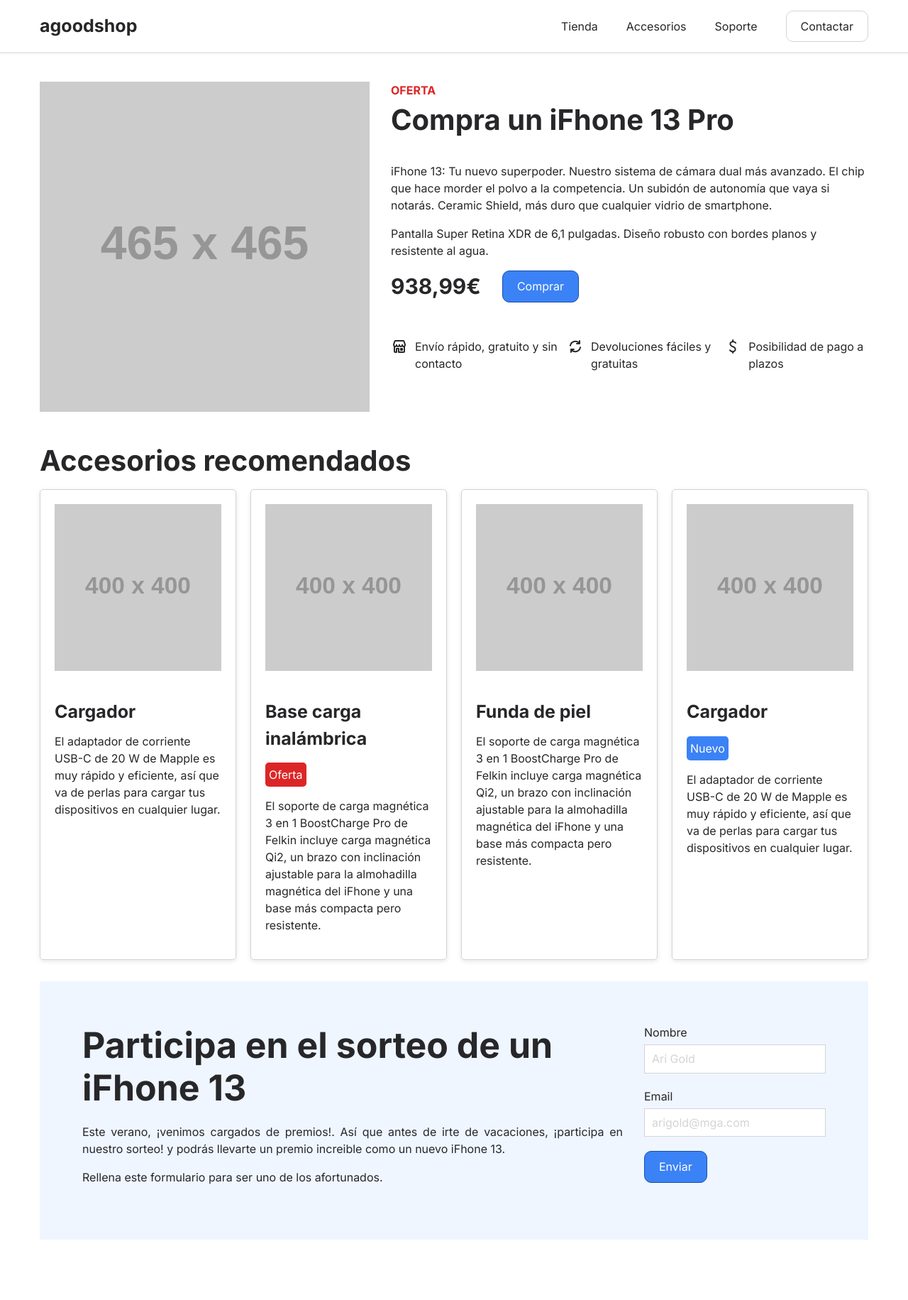
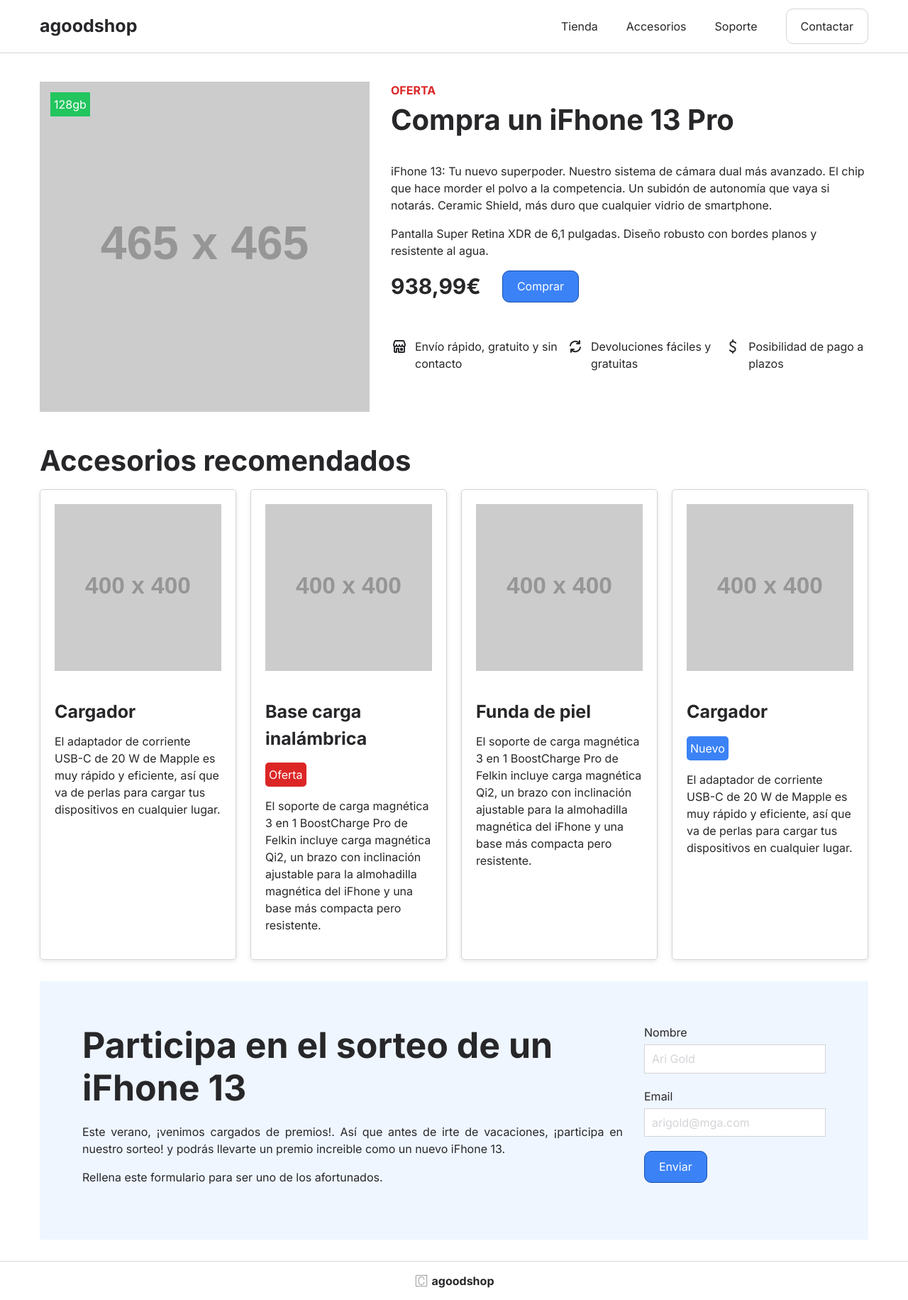
Before and after one commit to DaNiMarTmArq/agoodshop, a website built with Vite: page index.html in a window 1280 px wide. Shown: the whole page at 71% size. Before the commit the page ends 1776 px from the top, so only its background shows below. Built offline with nearby package versions, Linux system fonts and the light colour scheme; placeholder pictures from the web are drawn by us.

Commit message:
Added the footer and icon assets

```diff
--- a/css/styles.css
+++ b/css/styles.css
@@ -224,6 +224,15 @@
 
 /* Hero section */
 
+.hero__image {
+  position: relative;
+}
+
+.hero__image span {
+  position: absolute;
+  left: 15px;
+}
+
 .hero__title {
   margin-bottom: var(--spacing-medium);
 }
@@ -384,3 +393,20 @@
     line-height: 1.2;
   }
 }
+
+/* Footer */
+
+.mainfooter {
+  height: 55px;
+  border-top: 1.5px solid var(--color-grey);
+  display: flex;
+  align-items: center;
+  justify-content: center;
+}
+
+.mainfooter div {
+  display: flex;
+  align-items: center;
+  gap: 5px;
+  font-weight: bold;
+}
--- a/index.html
+++ b/index.html
@@ -25,7 +25,7 @@
             <li class="navbar__link"><a href="#">Tienda</a></li>
             <li class="navbar__link"><a href="#">Accesorios</a></li>
             <li class="navbar__link"><a href="#">Soporte</a></li>
-            <button class="button button__secondary">Contactar</button>
+            <a href="#contact" class="button button__secondary">Contactar</a>
           </nav>
         </div>
       </div>
@@ -33,7 +33,8 @@
     <main>
       <div class="content__wrapper">
         <section id="hero" class="row flex-layout">
-          <picture class="flex-item-fixed">
+          <picture class="flex-item-fixed hero__image">
+            <span class="badge badge--informational">128gb</span>
             <source
               srcset="https://placehold.co/380x380"
               media="(max-width: 1024px)"
@@ -90,7 +91,7 @@
                 <div>Envío rápido, gratuito y sin contacto</div>
               </div>
               <div class="hero__highlight">
-                <div>
+                <div class="hero__highlight-logo">
                   <svg
                     class="w-6 h-6 text-gray-800 dark:text-white"
                     aria-hidden="true"
@@ -113,7 +114,7 @@
                 <div>Devoluciones fáciles y gratuitas</div>
               </div>
               <div class="hero__highlight">
-                <div>
+                <div class="hero__highlight-logo">
                   <svg
                     class="w-6 h-6 text-gray-800 dark:text-white"
                     aria-hidden="true"
@@ -264,5 +265,37 @@
         </section>
       </div>
     </main>
+    <footer class="mainfooter">
+      <div class="mainfooter__logo">
+        <svg
+          xmlns="http://www.w3.org/2000/svg"
+          width="20px"
+          height="20px"
+          viewBox="0 0 48 48"
+          id="Layer_2"
+          data-name="Layer 2"
+        >
+          <defs>
+            <style>
+              .cls-1 {
+                fill: none;
+                stroke: #000000;
+                stroke-linecap: round;
+                stroke-linejoin: round;
+              }
+            </style>
+          </defs>
+          <path
+            class="cls-1"
+            d="M40.5,5.5H7.5a2,2,0,0,0-2,2v33a2,2,0,0,0,2,2h33a2,2,0,0,0,2-2V7.5A2,2,0,0,0,40.5,5.5Z"
+          />
+          <path
+            class="cls-1"
+            d="M33,28.45a9,9,0,0,1-9,9.05h0a9,9,0,0,1-9-9v-8.9a9,9,0,0,1,9-9h0a9,9,0,0,1,9,9.05"
+          />
+        </svg>
+        agoodshop
+      </div>
+    </footer>
   </body>
 </html>
```
Also changed, not shown: assets/icons.html (added, +86 -0 lines).
